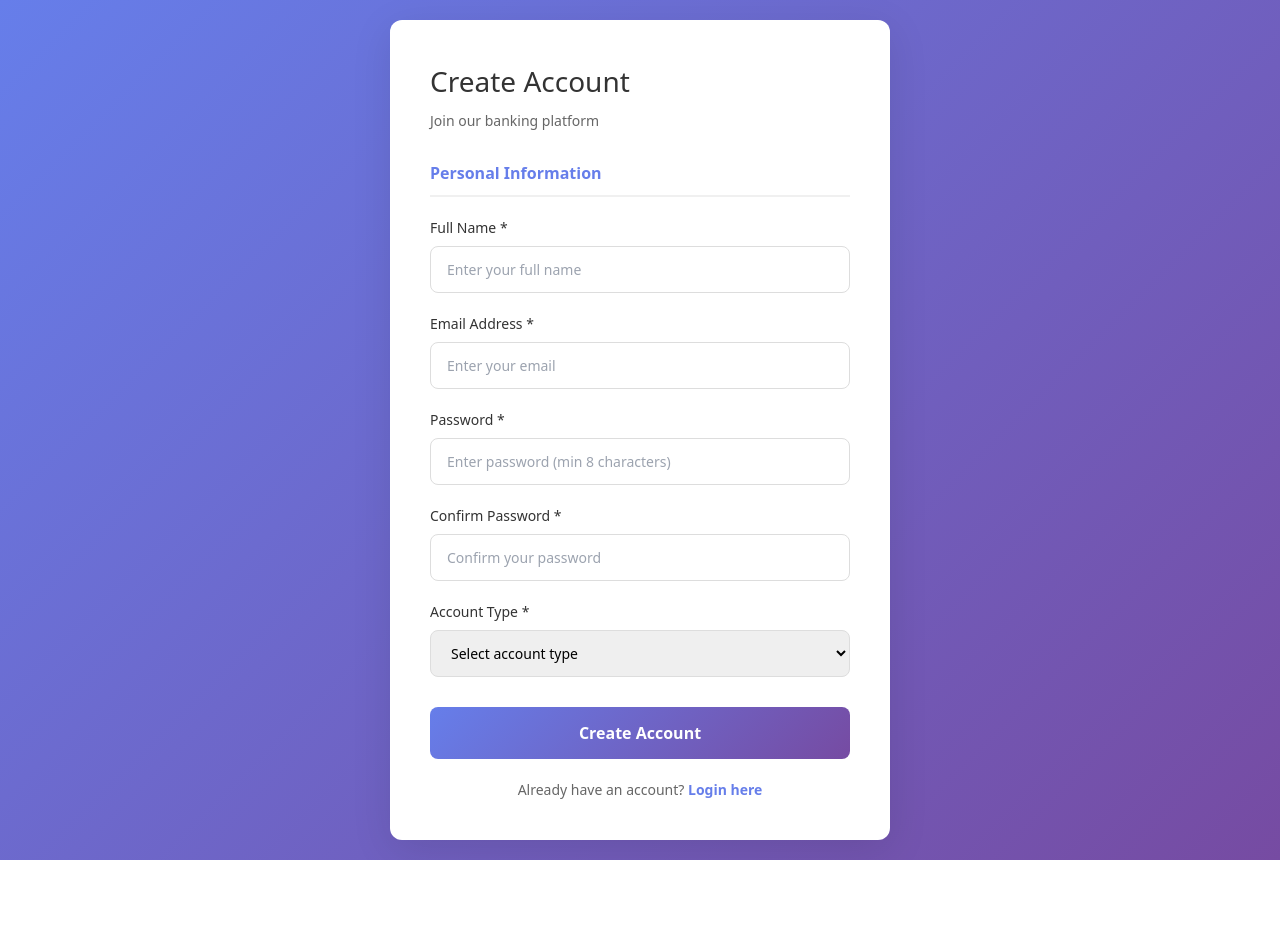
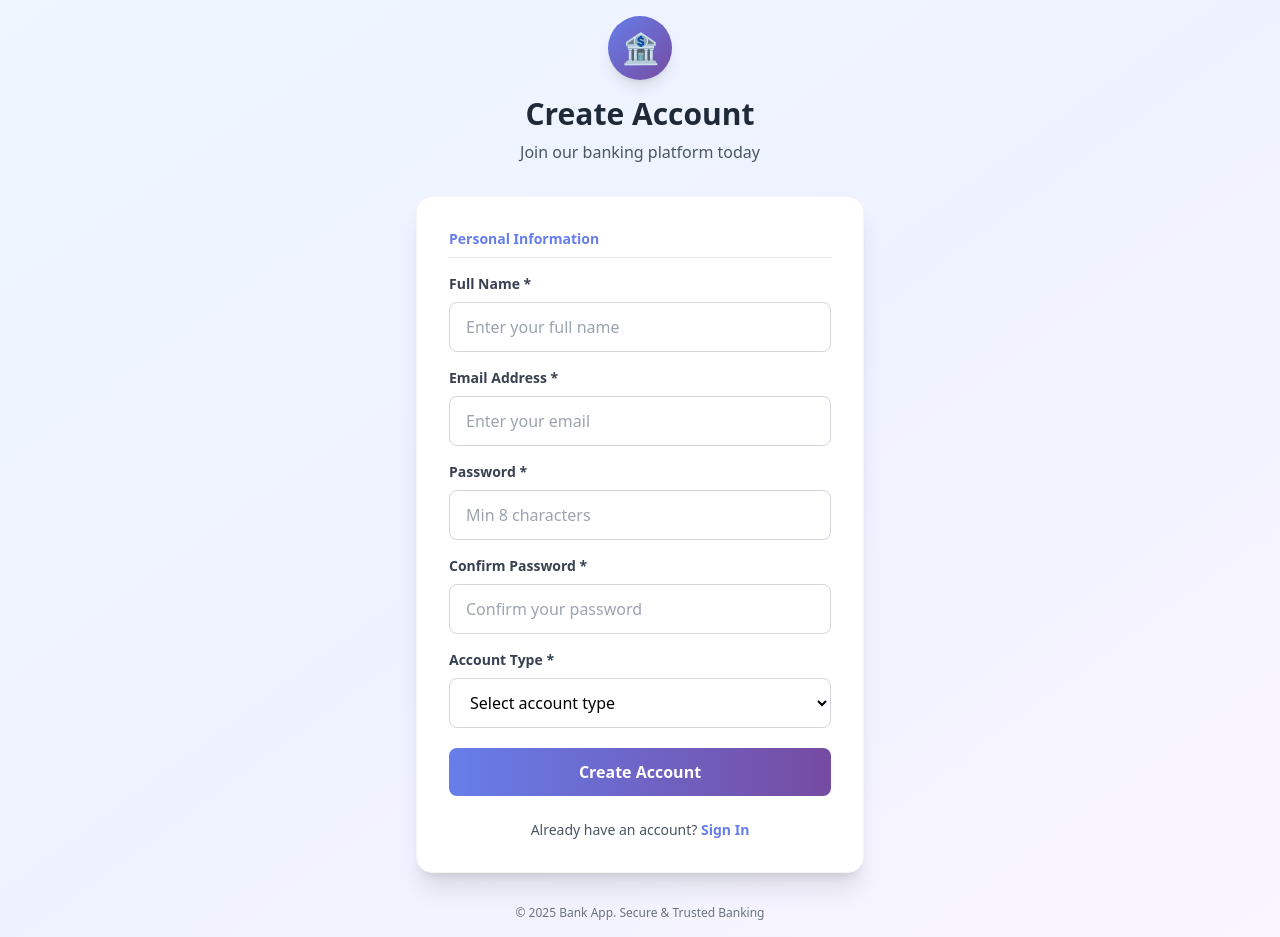
Before and after one commit to inioluwa-1/vue-bank-app, a Vue app: page /register in a window 1280 px wide. Before the commit the page ends 860 px from the top, so only its background shows below. Built offline with nearby package versions, Linux system fonts and the light colour scheme.

Commit message:
did more styling

```diff
--- a/src/stores/transaction.js
+++ b/src/stores/transaction.js
@@ -106,6 +106,8 @@ export const useTransactionStore = defineStore('transaction', () => {
 
     try {
       const response = await transactionService.getTransactionHistory(params)
+
+      // The response structure is { transactions: [...], meta: {...} }
       transactions.value = response.transactions || []
 
       if (response.meta) {
--- a/src/views/Auth/Login.vue
+++ b/src/views/Auth/Login.vue
@@ -1,46 +1,89 @@
 <template>
-  <div class="login-container">
-    <div class="login-card">
-      <h1>Welcome Back</h1>
-      <p class="subtitle">Login to your account</p>
+  <div class="min-h-screen flex items-center justify-center bg-gradient-to-br from-blue-50 via-indigo-50 to-purple-50 p-4">
+    <div class="w-full max-w-md">
+      <!-- Logo/Brand Section -->
+      <div class="text-center mb-8">
+        <div class="inline-flex items-center justify-center w-16 h-16 bg-gradient-to-br from-primary to-secondary rounded-full mb-4 shadow-lg">
+          <span class="text-3xl">🏦</span>
+        </div>
+        <h1 class="text-3xl font-bold text-gray-800 mb-2">Welcome Back</h1>
+        <p class="text-gray-600">Sign in to continue to your account</p>
+      </div>
 
-      <form @submit.prevent="handleLogin">
-        <div class="form-group">
-          <label for="email">Email Address</label>
+      <!-- Login Card -->
+      <div class="bg-white rounded-2xl shadow-xl p-8 border border-gray-100">
+        <form @submit.prevent="handleLogin" class="space-y-6">
+          <!-- Email Field -->
+          <div>
+            <label for="email" class="block text-sm font-semibold text-gray-700 mb-2">
+              Email Address
+            </label>
+            <div class="relative">
               <input
                 id="email"
                 v-model="formData.email"
                 type="email"
                 placeholder="Enter your email"
                 required
+                class="w-full px-4 py-3 border border-gray-300 rounded-lg focus:ring-2 focus:ring-primary focus:border-transparent transition-all outline-none"
               />
             </div>
+          </div>
 
-        <div class="form-group">
-          <label for="password">Password</label>
+          <!-- Password Field -->
+          <div>
+            <label for="password" class="block text-sm font-semibold text-gray-700 mb-2">
+              Password
+            </label>
+            <div class="relative">
               <input
                 id="password"
                 v-model="formData.password"
                 type="password"
                 placeholder="Enter your password"
                 required
+                class="w-full px-4 py-3 border border-gray-300 rounded-lg focus:ring-2 focus:ring-primary focus:border-transparent transition-all outline-none"
               />
+            </div>
           </div>
 
           <!-- Error Messages -->
-        <div v-if="errorMessage" class="error-message">
-          {{ errorMessage }}
+          <div v-if="errorMessage" class="bg-red-50 border border-red-200 text-red-700 px-4 py-3 rounded-lg text-sm flex items-start space-x-2">
+            <span class="text-lg">⚠️</span>
+            <span>{{ errorMessage }}</span>
           </div>
 
           <!-- Submit Button -->
-        <button type="submit" class="btn btn-primary" :disabled="loading">
-          {{ loading ? 'Logging in...' : 'Login' }}
+          <button
+            type="submit"
+            :disabled="loading"
+            class="w-full bg-gradient-to-r from-primary to-secondary text-white font-semibold py-3 px-4 rounded-lg hover:shadow-lg transform hover:-translate-y-0.5 transition-all duration-200 disabled:opacity-50 disabled:cursor-not-allowed disabled:transform-none"
+          >
+            <span v-if="loading" class="flex items-center justify-center">
+              <svg class="animate-spin -ml-1 mr-3 h-5 w-5 text-white" xmlns="http://www.w3.org/2000/svg" fill="none" viewBox="0 0 24 24">
+                <circle class="opacity-25" cx="12" cy="12" r="10" stroke="currentColor" stroke-width="4"></circle>
+                <path class="opacity-75" fill="currentColor" d="M4 12a8 8 0 018-8V0C5.373 0 0 5.373 0 12h4zm2 5.291A7.962 7.962 0 014 12H0c0 3.042 1.135 5.824 3 7.938l3-2.647z"></path>
+              </svg>
+              Logging in...
+            </span>
+            <span v-else>Sign In</span>
           </button>
         </form>
 
-      <p class="register-link">
+        <!-- Register Link -->
+        <div class="mt-6 text-center">
+          <p class="text-gray-600 text-sm">
             Don't have an account?
-        <router-link to="/register">Register here</router-link>
+            <router-link to="/register" class="text-primary font-semibold hover:text-secondary transition-colors">
+              Create Account
+            </router-link>
+          </p>
+        </div>
+      </div>
+
+      <!-- Footer Text -->
+      <p class="text-center text-gray-500 text-xs mt-8">
+        © 2025 Bank App. Secure & Trusted Banking
       </p>
     </div>
   </div>
@@ -87,115 +130,3 @@ async function handleLogin() {
   }
 }
 </script>
-
-<style scoped>
-.login-container {
-  min-height: 100vh;
-  display: flex;
-  align-items: center;
-  justify-content: center;
-  background: linear-gradient(135deg, #667eea 0%, #764ba2 100%);
-  padding: 20px;
-}
-
-.login-card {
-  background: white;
-  border-radius: 12px;
-  padding: 40px;
-  width: 100%;
-  max-width: 450px;
-  box-shadow: 0 10px 40px rgba(0, 0, 0, 0.1);
-}
-
-h1 {
-  margin: 0 0 8px 0;
-  color: #333;
-  font-size: 28px;
-}
-
-.subtitle {
-  margin: 0 0 30px 0;
-  color: #666;
-  font-size: 14px;
-}
-
-.form-group {
-  margin-bottom: 20px;
-}
-
-label {
-  display: block;
-  margin-bottom: 8px;
-  color: #333;
-  font-size: 14px;
-  font-weight: 500;
-}
-
-input {
-  width: 100%;
-  padding: 12px 16px;
-  border: 1px solid #ddd;
-  border-radius: 8px;
-  font-size: 14px;
-  transition: all 0.3s;
-  box-sizing: border-box;
-}
-
-input:focus {
-  outline: none;
-  border-color: #667eea;
-  box-shadow: 0 0 0 3px rgba(102, 126, 234, 0.1);
-}
-
-.error-message {
-  background: #fee;
-  color: #c33;
-  padding: 12px 16px;
-  border-radius: 8px;
-  margin-bottom: 20px;
-  font-size: 14px;
-}
-
-.btn {
-  width: 100%;
-  padding: 14px;
-  border: none;
-  border-radius: 8px;
-  font-size: 16px;
-  font-weight: 600;
-  cursor: pointer;
-  transition: all 0.3s;
-}
-
-.btn-primary {
-  background: linear-gradient(135deg, #667eea 0%, #764ba2 100%);
-  color: white;
-}
-
-.btn-primary:hover:not(:disabled) {
-  transform: translateY(-2px);
-  box-shadow: 0 5px 20px rgba(102, 126, 234, 0.4);
-}
-
-.btn:disabled {
-  opacity: 0.6;
-  cursor: not-allowed;
-}
-
-.register-link {
-  margin-top: 20px;
-  text-align: center;
-  color: #666;
-  font-size: 14px;
-}
-
-.register-link a {
-  color: #667eea;
-  text-decoration: none;
-  font-weight: 600;
-}
-
-.register-link a:hover {
-  text-decoration: underline;
-}
-</style>
--- a/src/views/Auth/Register.vue
+++ b/src/views/Auth/Register.vue
@@ -1,84 +1,139 @@
 <template>
-  <div class="register-container">
-    <div class="register-card">
-      <h1>Create Account</h1>
-      <p class="subtitle">Join our banking platform</p>
+  <div class="min-h-screen flex items-center justify-center bg-gradient-to-br from-blue-50 via-indigo-50 to-purple-50 p-4">
+    <div class="w-full max-w-md">
+      <!-- Logo/Brand Section -->
+      <div class="text-center mb-8">
+        <div class="inline-flex items-center justify-center w-16 h-16 bg-gradient-to-br from-primary to-secondary rounded-full mb-4 shadow-lg">
+          <span class="text-3xl">🏦</span>
+        </div>
+        <h1 class="text-3xl font-bold text-gray-800 mb-2">Create Account</h1>
+        <p class="text-gray-600">Join our banking platform today</p>
+      </div>
 
-      <form @submit.prevent="handleRegister">
-        <!-- Personal Information -->
-        <div class="form-section">
-          <h3>Personal Information</h3>
+      <!-- Register Card -->
+      <div class="bg-white rounded-2xl shadow-xl p-8 border border-gray-100">
+        <form @submit.prevent="handleRegister" class="space-y-5">
+          <!-- Personal Information Section -->
+          <div class="space-y-4">
+            <h3 class="text-sm font-semibold text-primary border-b border-gray-200 pb-2">Personal Information</h3>
 
-          <div class="form-group">
-            <label for="name">Full Name *</label>
+            <!-- Full Name -->
+            <div>
+              <label for="name" class="block text-sm font-semibold text-gray-700 mb-2">
+                Full Name *
+              </label>
               <input
                 id="name"
                 v-model="formData.name"
                 type="text"
                 placeholder="Enter your full name"
                 required
+                class="w-full px-4 py-3 border border-gray-300 rounded-lg focus:ring-2 focus:ring-primary focus:border-transparent transition-all outline-none"
               />
             </div>
 
-          <div class="form-group">
-            <label for="email">Email Address *</label>
+            <!-- Email -->
+            <div>
+              <label for="email" class="block text-sm font-semibold text-gray-700 mb-2">
+                Email Address *
+              </label>
               <input
                 id="email"
                 v-model="formData.email"
                 type="email"
                 placeholder="Enter your email"
                 required
+                class="w-full px-4 py-3 border border-gray-300 rounded-lg focus:ring-2 focus:ring-primary focus:border-transparent transition-all outline-none"
               />
             </div>
 
-          <div class="form-group">
-            <label for="password">Password *</label>
+            <!-- Password -->
+            <div>
+              <label for="password" class="block text-sm font-semibold text-gray-700 mb-2">
+                Password *
+              </label>
               <input
                 id="password"
                 v-model="formData.password"
                 type="password"
-              placeholder="Enter password (min 8 characters)"
+                placeholder="Min 8 characters"
                 required
                 minlength="8"
+                class="w-full px-4 py-3 border border-gray-300 rounded-lg focus:ring-2 focus:ring-primary focus:border-transparent transition-all outline-none"
               />
             </div>
 
-          <div class="form-group">
-            <label for="password_confirmation">Confirm Password *</label>
+            <!-- Confirm Password -->
+            <div>
+              <label for="password_confirmation" class="block text-sm font-semibold text-gray-700 mb-2">
+                Confirm Password *
+              </label>
               <input
                 id="password_confirmation"
                 v-model="formData.password_confirmation"
                 type="password"
                 placeholder="Confirm your password"
                 required
+                class="w-full px-4 py-3 border border-gray-300 rounded-lg focus:ring-2 focus:ring-primary focus:border-transparent transition-all outline-none"
               />
             </div>
 
-          <div class="form-group">
-            <label for="account_type">Account Type *</label>
-            <select id="account_type" v-model="formData.account_type" required>
+            <!-- Account Type -->
+            <div>
+              <label for="account_type" class="block text-sm font-semibold text-gray-700 mb-2">
+                Account Type *
+              </label>
+              <select
+                id="account_type"
+                v-model="formData.account_type"
+                required
+                class="w-full px-4 py-3 border border-gray-300 rounded-lg focus:ring-2 focus:ring-primary focus:border-transparent transition-all outline-none bg-white"
+              >
                 <option value="">Select account type</option>
-              <option value="savings">Savings</option>
-              <option value="current">Current</option>
-              <option value="fixed">Fixed Deposit</option>
+                <option value="savings">💰 Savings Account</option>
+                <option value="current">💼 Current Account</option>
+                <option value="fixed">🏛️ Fixed Deposit</option>
               </select>
             </div>
           </div>
 
           <!-- Error Messages -->
-        <div v-if="errorMessage" class="error-message">
-          {{ errorMessage }}
+          <div v-if="errorMessage" class="bg-red-50 border border-red-200 text-red-700 px-4 py-3 rounded-lg text-sm flex items-start space-x-2">
+            <span class="text-lg">⚠️</span>
+            <span>{{ errorMessage }}</span>
           </div>
 
           <!-- Submit Button -->
-        <button type="submit" class="btn btn-primary" :disabled="loading">
-          {{ loading ? 'Creating Account...' : 'Create Account' }}
+          <button
+            type="submit"
+            :disabled="loading"
+            class="w-full bg-gradient-to-r from-primary to-secondary text-white font-semibold py-3 px-4 rounded-lg hover:shadow-lg transform hover:-translate-y-0.5 transition-all duration-200 disabled:opacity-50 disabled:cursor-not-allowed disabled:transform-none"
+          >
+            <span v-if="loading" class="flex items-center justify-center">
+              <svg class="animate-spin -ml-1 mr-3 h-5 w-5 text-white" xmlns="http://www.w3.org/2000/svg" fill="none" viewBox="0 0 24 24">
+                <circle class="opacity-25" cx="12" cy="12" r="10" stroke="currentColor" stroke-width="4"></circle>
+                <path class="opacity-75" fill="currentColor" d="M4 12a8 8 0 018-8V0C5.373 0 0 5.373 0 12h4zm2 5.291A7.962 7.962 0 014 12H0c0 3.042 1.135 5.824 3 7.938l3-2.647z"></path>
+              </svg>
+              Creating Account...
+            </span>
+            <span v-else>Create Account</span>
           </button>
         </form>
 
-      <p class="login-link">
+        <!-- Login Link -->
+        <div class="mt-6 text-center">
+          <p class="text-gray-600 text-sm">
             Already have an account?
-        <router-link to="/login">Login here</router-link>
+            <router-link to="/login" class="text-primary font-semibold hover:text-secondary transition-colors">
+              Sign In
+            </router-link>
+          </p>
+        </div>
+      </div>
+
+      <!-- Footer Text -->
+      <p class="text-center text-gray-500 text-xs mt-8">
+        © 2025 Bank App. Secure & Trusted Banking
       </p>
     </div>
   </div>
@@ -136,130 +191,3 @@ async function handleRegister() {
   }
 }
 </script>
-
-<style scoped>
-.register-container {
-  min-height: 100vh;
-  display: flex;
-  align-items: center;
-  justify-content: center;
-  background: linear-gradient(135deg, #667eea 0%, #764ba2 100%);
-  padding: 20px;
-}
-
-.register-card {
-  background: white;
-  border-radius: 12px;
-  padding: 40px;
-  width: 100%;
-  max-width: 500px;
-  box-shadow: 0 10px 40px rgba(0, 0, 0, 0.1);
-}
-
-h1 {
-  margin: 0 0 8px 0;
-  color: #333;
-  font-size: 28px;
-}
-
-.subtitle {
-  margin: 0 0 30px 0;
-  color: #666;
-  font-size: 14px;
-}
-
-.form-section {
-  margin-bottom: 30px;
-}
-
-.form-section h3 {
-  margin: 0 0 20px 0;
-  color: #667eea;
-  font-size: 16px;
-  font-weight: 600;
-  border-bottom: 2px solid #f0f0f0;
-  padding-bottom: 10px;
-}
-
-.form-group {
-  margin-bottom: 20px;
-}
-
-label {
-  display: block;
-  margin-bottom: 8px;
-  color: #333;
-  font-size: 14px;
-  font-weight: 500;
-}
-
-input,
-select {
-  width: 100%;
-  padding: 12px 16px;
-  border: 1px solid #ddd;
-  border-radius: 8px;
-  font-size: 14px;
-  transition: all 0.3s;
-  box-sizing: border-box;
-}
-
-input:focus,
-select:focus {
-  outline: none;
-  border-color: #667eea;
-  box-shadow: 0 0 0 3px rgba(102, 126, 234, 0.1);
-}
-
-.error-message {
-  background: #fee;
-  color: #c33;
-  padding: 12px 16px;
-  border-radius: 8px;
-  margin-bottom: 20px;
-  font-size: 14px;
-}
-
-.btn {
-  width: 100%;
-  padding: 14px;
-  border: none;
-  border-radius: 8px;
-  font-size: 16px;
-  font-weight: 600;
-  cursor: pointer;
-  transition: all 0.3s;
-}
-
-.btn-primary {
-  background: linear-gradient(135deg, #667eea 0%, #764ba2 100%);
-  color: white;
-}
-
-.btn-primary:hover:not(:disabled) {
-  transform: translateY(-2px);
-  box-shadow: 0 5px 20px rgba(102, 126, 234, 0.4);
-}
-
-.btn:disabled {
-  opacity: 0.6;
-  cursor: not-allowed;
-}
-
-.login-link {
-  margin-top: 20px;
-  text-align: center;
-  color: #666;
-  font-size: 14px;
-}
-
-.login-link a {
-  color: #667eea;
-  text-decoration: none;
-  font-weight: 600;
-}
-
-.login-link a:hover {
-  text-decoration: underline;
-}
-</style>
--- a/src/views/Dashboard.vue
+++ b/src/views/Dashboard.vue
@@ -81,8 +81,8 @@
           <div class="grid grid-cols-1 sm:grid-cols-2 lg:grid-cols-4 gap-4 lg:gap-6">
             <div class="bg-gradient-to-br from-primary to-secondary rounded-xl p-6 text-white shadow-lg transform hover:scale-105 transition-transform">
               <h3 class="text-sm font-medium opacity-90 mb-2">Account Balance</h3>
-              <p class="text-3xl lg:text-4xl font-bold mb-2">₦{{ formatAmount(dashboardData.user?.balance) }}</p>
-              <p class="text-xs opacity-75">{{ dashboardData.user?.account_number }}</p>
+              <p class="text-2xl lg:text-3xl font-bold mb-2 break-words">₦{{ formatAmount(dashboardData.user?.balance) }}</p>
+              <p class="text-xs opacity-75 truncate">{{ dashboardData.user?.account_number }}</p>
             </div>
 
             <div class="bg-white rounded-xl p-6 shadow-md border border-gray-100 hover:shadow-lg transition-shadow">
--- a/src/views/Transactions/History.vue
+++ b/src/views/Transactions/History.vue
@@ -95,8 +95,10 @@
 <script setup>
 import { ref, onMounted, computed } from 'vue'
 import { useTransactionStore } from '@/stores/transaction'
+import { useAuthStore } from '@/stores/auth'
 
 const transactionStore = useTransactionStore()
+const authStore = useAuthStore()
 
 const filters = ref({
   type: '',
@@ -107,6 +109,7 @@ const filters = ref({
 const loading = computed(() => transactionStore.loading)
 const transactions = computed(() => transactionStore.transactions)
 const pagination = computed(() => transactionStore.pagination)
+const user = computed(() => authStore.user)
 
 onMounted(async () => {
   await fetchHistory()
```
Lines whose indentation alone changed are shown as unchanged.
